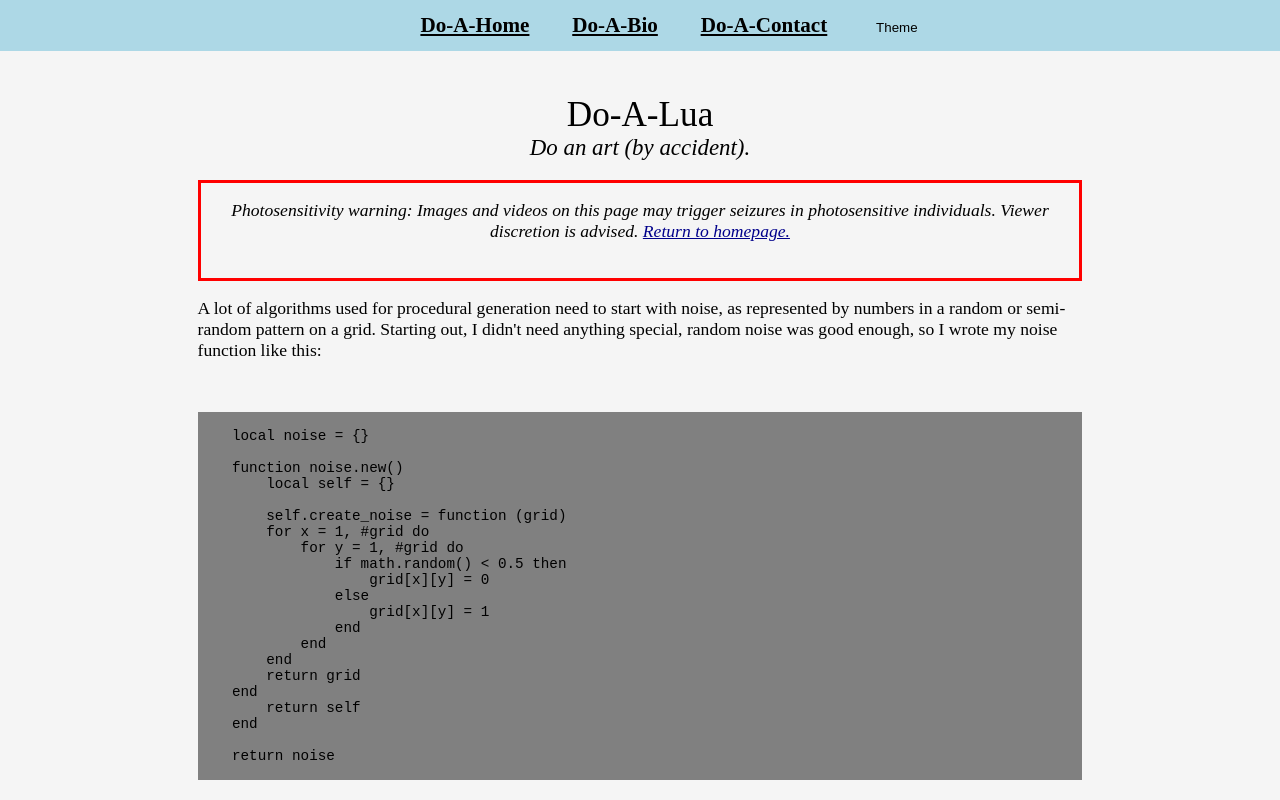
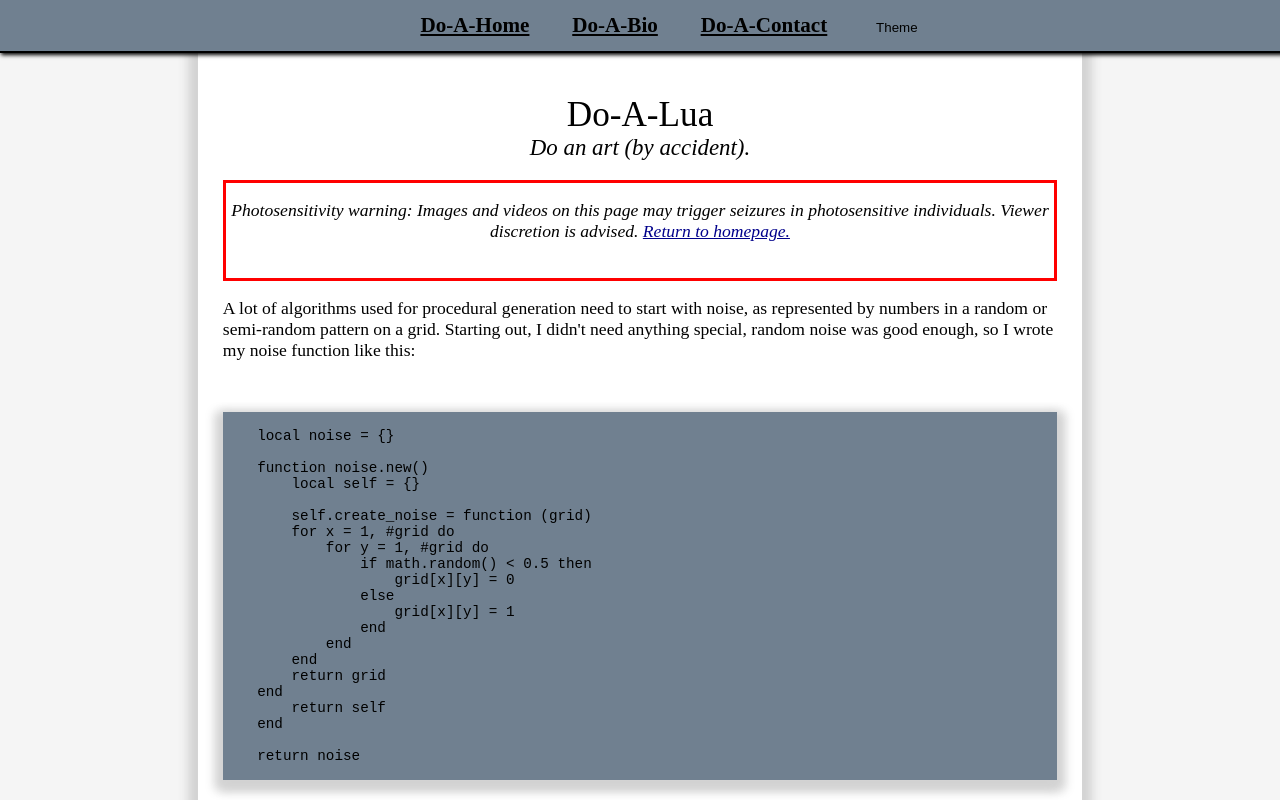
Before and after one commit to kontraux/Do-a-Lua, a website: page art.html in a window 1280 px wide. Both pictures are taken after a click on the button "Theme". Shown: the top 800 px of the page. Drawn offline with Linux system fonts and the light colour scheme.

Commit message:
added borders and shadows

```diff
--- a/styles.css
+++ b/styles.css
@@ -8,12 +8,13 @@ body {
     background-color: black;
     color: white;
 }
+
 #theme {
     background-color: red;
     border: none;
 }
 .light_mode #theme {
-    background-color: lightblue;
+    background-color: slategray;
     border: none;
 }
 
@@ -98,11 +99,19 @@ img {
     padding-bottom: 1em;
 }
 
+.light_mode pre code {
+    background-color: slategray;
+    box-shadow: -3px 5px 10px 5px lightgray, 3px 5px 10px 5px lightgray;
+
+}
+
 pre code {
     margin: auto;
     background-color: gray;
     display: block;
     overflow-x: auto;
+    box-shadow: 5px 5px 10px 5px #2b2a28, -5px 5px 10px 5px #2b2a28;
+
   }
 
 code {
@@ -135,13 +144,13 @@ li a:visited {
     list-style-type: none;
     text-align: center;
     background-color: red;
+    border-bottom: 2px solid darkred;
+    box-shadow: 3px 0px 4px 2px black;
 }
 
-.dark_mode .nav {
-    border: 2px solid red;
-}
 .light_mode .nav {
-    background-color: lightblue;
+    background-color: slategray;
+    border-bottom: 2px solid black;
 }
 
 table {
@@ -164,7 +173,8 @@ table {
 
 video {
     border: 2px solid white;
-    width: 98%;
+    margin: 0;
+    width: 100%;
 }
 
 .art_video {
@@ -175,18 +185,30 @@ video {
 .table_img {
     margin: 0;
     width: 100%;
+    box-shadow: 0 0;
 }
 
 .container {
     width: 250px;
     height:300px;
     margin: auto;
+    box-shadow: 0, 0;
 }
 
 .wrapper {
+    height: 100%;
+    background-color: black;
+    padding: 2%;
     padding-top: 5%;
     margin-left: 15%;
     margin-right: 15%;
+    box-shadow: 5px 5px 10px 5px #2b2a28, -5px 5px 10px 5px #2b2a28;
+}
+
+.light_mode .wrapper {
+    background-color: white;
+    box-shadow: -5px 5px 10px 5px lightgray, 5px 5px 10px 5px lightgray;
+
 }
 
 @media only screen and (max-width: 800px) {
```
